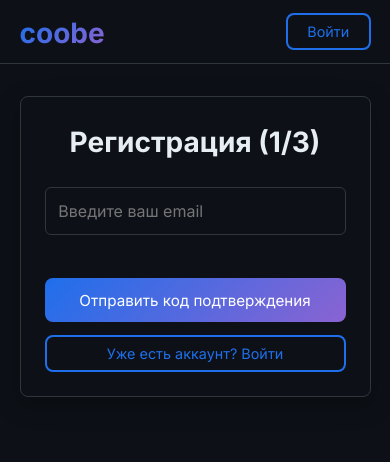
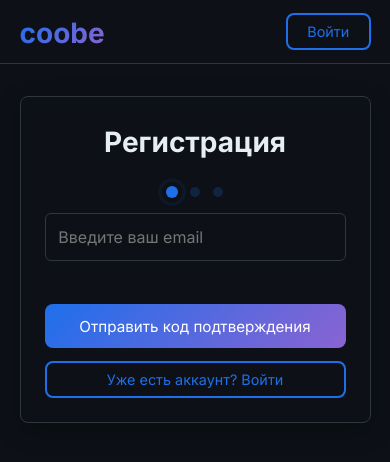
Before and after one commit to ecoobe/ClearBalance, a React (Create React App) app in the folder frontend/: page /register in a window 390 px wide. Shown: the top 462 px of the page. Built offline with nearby package versions, Linux system fonts and the light colour scheme.

Commit message:
new design

```diff
--- /dev/null
+++ b/frontend/src/ProgressDots.jsx
@@ -0,0 +1,15 @@
+import React from "react";
+import "./styles.css";
+
+export default function ProgressDots({ currentStep, totalSteps }) {
+  return (
+    <div className="progress-dots">
+      {[...Array(totalSteps)].map((_, index) => (
+        <div
+          key={index}
+          className={`dot ${index < currentStep ? "active" : ""}`}
+        />
+      ))}
+    </div>
+  );
+}
--- a/frontend/src/RegisterPage.jsx
+++ b/frontend/src/RegisterPage.jsx
@@ -1,5 +1,6 @@
 import React, { useState, useEffect } from "react";
 import { useNavigate } from "react-router-dom";
+import ProgressDots from "./ProgressDots";
 
 export default function RegisterPage() {
   const [step, setStep] = useState(1);
@@ -113,7 +114,8 @@ export default function RegisterPage() {
 
   return (
     <div className="auth-page">
-      <h2>Регистрация ({step}/3)</h2>
+      <h2>Регистрация</h2>
+      <ProgressDots currentStep={step} totalSteps={3} />
 
       {step === 1 && (
         <form onSubmit={handleStartRegistration}>
--- a/frontend/src/styles.css
+++ b/frontend/src/styles.css
@@ -23,14 +23,14 @@ body {
   min-height: 100vh;
 }
 
-/* Навбар (полностью оригинальные размеры) */
+/* Навбар */
 .navbar {
   display: flex;
   justify-content: space-between;
   align-items: center;
   padding: 1.5rem 5%;
   border-bottom: 1px solid var(--border);
-  height: 72px; /* Фиксированная высота как в оригинале */
+  height: 72px;
 }
 
 .logo-link {
@@ -46,12 +46,58 @@ body {
   background-clip: text;
   color: transparent;
   font-weight: 700;
-  font-size: 2rem; /* Увеличили только размер шрифта */
-  line-height: 1; /* Убираем лишний межстрочный интервал */
-  transform: translateY(2px); /* Микро-корректировка выравнивания */
+  font-size: 2rem;
+  line-height: 1;
+  transform: translateY(2px);
 }
 
-/* Остальные стили без изменений */
+/* Прогресс-индикатор */
+.progress-dots {
+  display: flex;
+  justify-content: center;
+  gap: 1rem;
+  margin: 1.5rem 0;
+}
+
+.dot {
+  width: 12px;
+  height: 12px;
+  border-radius: 50%;
+  background: var(--primary);
+  opacity: 0.2;
+  transition: all 0.3s ease;
+  position: relative;
+}
+
+.dot.active {
+  opacity: 1;
+  transform: scale(1.2);
+}
+
+.dot.active::after {
+  content: "";
+  position: absolute;
+  top: -3px;
+  left: -3px;
+  right: -3px;
+  bottom: -3px;
+  border: 2px solid var(--primary);
+  border-radius: 50%;
+  animation: pulse 1.5s infinite;
+}
+
+@keyframes pulse {
+  0% {
+    transform: scale(0.8);
+    opacity: 1;
+  }
+  100% {
+    transform: scale(1.5);
+    opacity: 0;
+  }
+}
+
+/* Основной контент */
 .hero {
   padding: 8rem 5% 4rem;
   text-align: center;
@@ -78,6 +124,7 @@ body {
   margin: 1.5rem 0;
 }
 
+/* Кнопки */
 .cta-button {
   background: var(--gradient);
   color: white;
@@ -118,6 +165,7 @@ body {
   box-shadow: none !important;
 }
 
+/* Страницы аутентификации */
 .auth-page {
   max-width: 400px;
   margin: 4rem auto;
@@ -183,13 +231,14 @@ body {
   }
 }
 
+/* Адаптивность */
 @media (max-width: 768px) {
   .gradient-text {
     font-size: 2.5rem;
   }
 
   .logo-gradient {
-    font-size: 1.75rem; /* Адаптация для мобилок */
+    font-size: 1.75rem;
     transform: translateY(1px);
   }
 
@@ -199,7 +248,7 @@ body {
 
   .navbar {
     padding: 1rem 5%;
-    height: 64px; /* Уменьшенная высота для мобилок */
+    height: 64px;
   }
 
   .cta-button {
@@ -221,4 +270,14 @@ body {
   .auth-page h2 {
     font-size: 1.75rem;
   }
+
+  .dot {
+    width: 10px;
+    height: 10px;
+  }
+
+  .progress-dots {
+    gap: 0.8rem;
+    margin: 1rem 0;
+  }
 }
```
